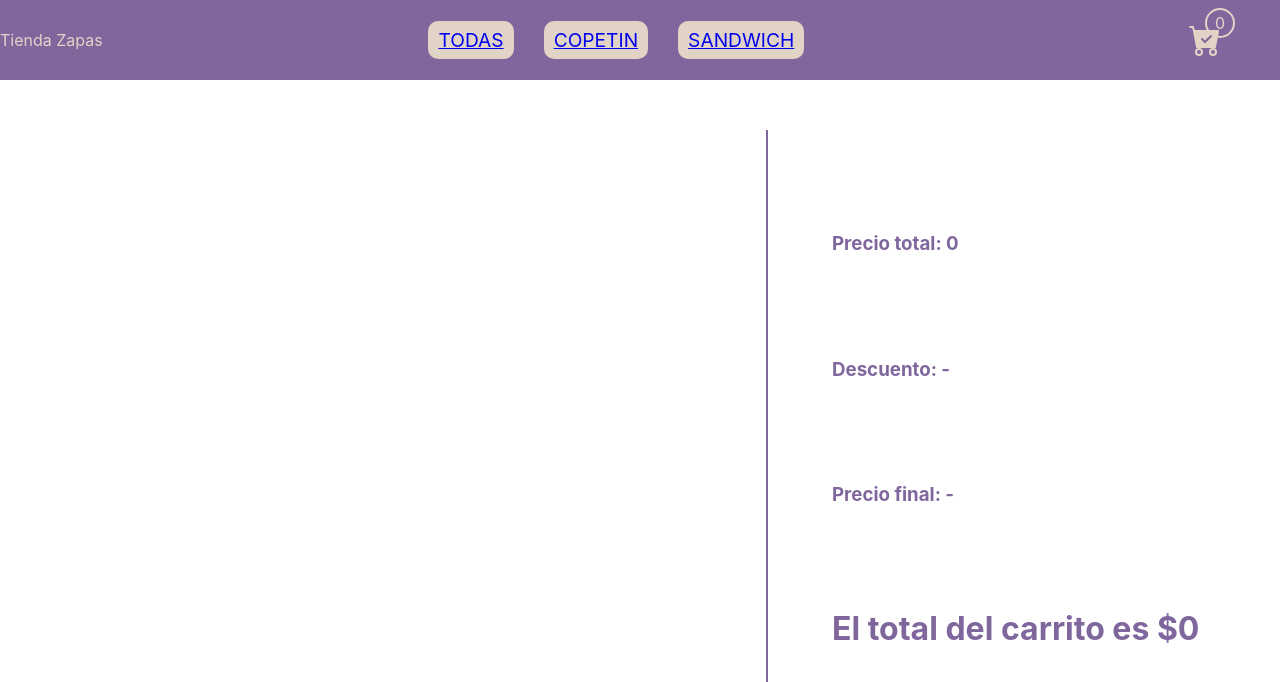
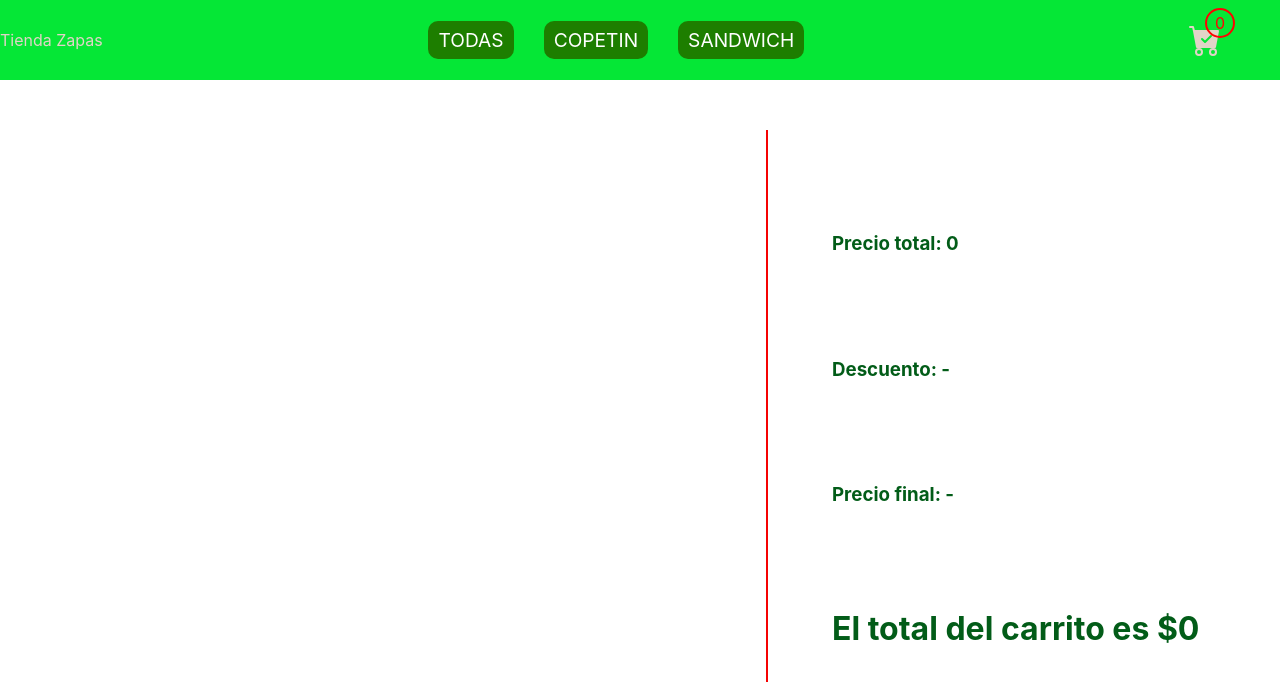
Before and after one commit to Robert-Vicente/React_Robert_Vicente, a React (Create React App) app: page /cart in a window 1280 px wide. Shown: the top 682 px of the page. Built offline with nearby package versions, Linux system fonts and the light colour scheme; the HTML template or start-up script is replaced by a standard one.

Commit message:
cambios en el formato

```diff
--- a/src/Components/Cart/Cart.css
+++ b/src/Components/Cart/Cart.css
@@ -15,7 +15,7 @@
     flex-direction: column;
     align-items: center;
     gap: 50px;
-    border-right: 2px solid #7f669d;
+    border-right: 2px solid #f50303;
     padding: 0 40px;
   }
 
@@ -24,7 +24,7 @@
     display: flex;
     flex-direction: column;
     justify-content: space-evenly;
-    color: #7f669d;
+    color: #025c18;
   }
   .btn-cart {
     display: flex;
@@ -44,7 +44,7 @@
     height: 100px;
     align-items: center;
     /* border: 1px solid #7F669D; */
-    box-shadow: 0px 2px 5px 0px #7f669d;
+    box-shadow: 0px 2px 5px 0px #025c18;
     border-radius: 10px;
     padding: 0 10px;
   }
@@ -62,7 +62,7 @@
     display: flex;
     justify-content: space-between;
     align-items: center;
-    color: #7f669d;
+    color: #025c18;
   }
 
   .cart-item-info > h2 {
--- a/src/Components/Cart/Cart.jsx
+++ b/src/Components/Cart/Cart.jsx
@@ -14,7 +14,7 @@ const Cart = () => {
 
   const clear = () => {
     Swal.fire({
-      title: "Seguro que quieres vaciar el carrito?",
+      title: "Seguro que desea vaciar el carrito?",
       showDenyButton: true,
       showCancelButton: true,
       confirmButtonText: "Si, vaciar",
@@ -53,7 +53,7 @@ const Cart = () => {
                     <h2>${item.price}.-</h2>
                     <h2>Unidades: {item.quantity}</h2>
                     <Button
-                      color="secondary"
+                      color="success"
                       variant="contained"
                       onClick={() => deleteProductById(item.id)}
                     >
@@ -71,10 +71,10 @@ const Cart = () => {
 
             {cart.length > 0 && (
               <div className="btn-cart">
-                <Button variant="contained" onClick={() => setShowForm(true)}>
+                <Button variant="contained"  color="success" onClick={() => setShowForm(true)}>
                   Terminar la compra
                 </Button>
-                <Button onClick={clear} variant="contained">
+                <Button onClick={clear}  color="success" variant="contained">
                   Vaciar carrito
                 </Button>
               </div>
--- a/src/Components/CartWidget/CartWidget.css
+++ b/src/Components/CartWidget/CartWidget.css
@@ -4,12 +4,12 @@
   justify-content: center;
   align-items: center;
   position: relative;
-  color: #e1d4c7;
+  color: #ff0303;
 }
 .bubble-counter{
   width: 30px;
   height: 30px;
-  border: 2px solid #e1d4c7;
+  border: 2px solid #ff0303;
   border-radius: 50%;
   position: absolute;
   top: -50%;
--- a/src/Components/Item/Item.jsx
+++ b/src/Components/Item/Item.jsx
@@ -15,11 +15,11 @@ const Item = ({ element }) => {
       sx={{
         width: 345,
         height: 350,
-        backgroundColor: "black",
+        backgroundColor: "green",
         color: "white",
-        border: "1px solid black",
+        border: "1px solid green",
         borderRadius: "10px",
-        boxShadow: "0px 0px 10px black",
+        boxShadow: "0px 0px 10px green",
       }}
     >
       <CardMedia
@@ -36,7 +36,7 @@ const Item = ({ element }) => {
       </CardContent>
       <CardActions>
         <Link to={`/itemDetail/${element.id}`}>
-          <Button size="small" variant="contained" color="primary">
+          <Button size="small" variant="contained" color="success" text-decoration= "none">
             Ver detalle
           </Button>
         </Link>
--- a/src/Components/Item/Item.module.css
+++ b/src/Components/Item/Item.module.css
@@ -1,5 +1,5 @@
 .container {
-  border: 1px solid black;
+  border: 1px solid rgb(0, 0, 0);
 }
 
 .title {
--- a/src/Components/ItemCount/ItemCount.jsx
+++ b/src/Components/ItemCount/ItemCount.jsx
@@ -21,13 +21,13 @@ const ItemCount = ({ stock, initial=1, onAdd }) => {
     <div className="container-btn">
     <h2>Cantidad: {contador}</h2>
     <div className="btns">
-      <Button variant="outlined" onClick={sumar}>
+      <Button variant="outlined" color="success" onClick={sumar}>
         +
       </Button>
-      <Button variant="contained" onClick={() => onAdd(contador)}>
+      <Button variant="contained" color="success" onClick={() => onAdd(contador)}>
         agregar al carrito
       </Button>
-      <Button variant="outlined" onClick={restar}>
+      <Button variant="outlined" color="success" onClick={restar}>
         -
       </Button>
     </div>
--- a/src/Components/ItemDetail/ItemDetail.css
+++ b/src/Components/ItemDetail/ItemDetail.css
@@ -5,12 +5,14 @@
     justify-content: center;
     align-items: center;
     gap: 20px;
+
 }
 
 .containerImage{
     width: 40%;
     display: flex;
     justify-content: center;
+
 }
 .containerImage > img{
     width: 50%;
@@ -25,5 +27,5 @@
     justify-content: space-between;
     flex-direction: column;
     height: 300px;
-    color: #7F669D;
+    color: #025c18;
 }
--- a/src/Components/Navbar/Navbar.module.css
+++ b/src/Components/Navbar/Navbar.module.css
@@ -1,7 +1,7 @@
 .containerNavbar{
   width: 100%;
   height: 10vh;
-  background-color: #7F669D;
+  background-color: #05e736;
   display: flex;
   align-items: center;
   justify-content: space-between;
@@ -15,12 +15,14 @@
 }
 
 .navbarItem{
+  color: rgb(255, 255, 255);
+  text-decoration: none;
   list-style: none;
   cursor: pointer;
   font-size: 1.2rem;
   /* box-shadow: 2px 2px 2px 2px grey; */
   padding: 7px 10px;
   border-radius: 10px;
-  background-color: #e1d4c7;
+  background-color: #1d7e00;
   text-align: center;
 }
```
